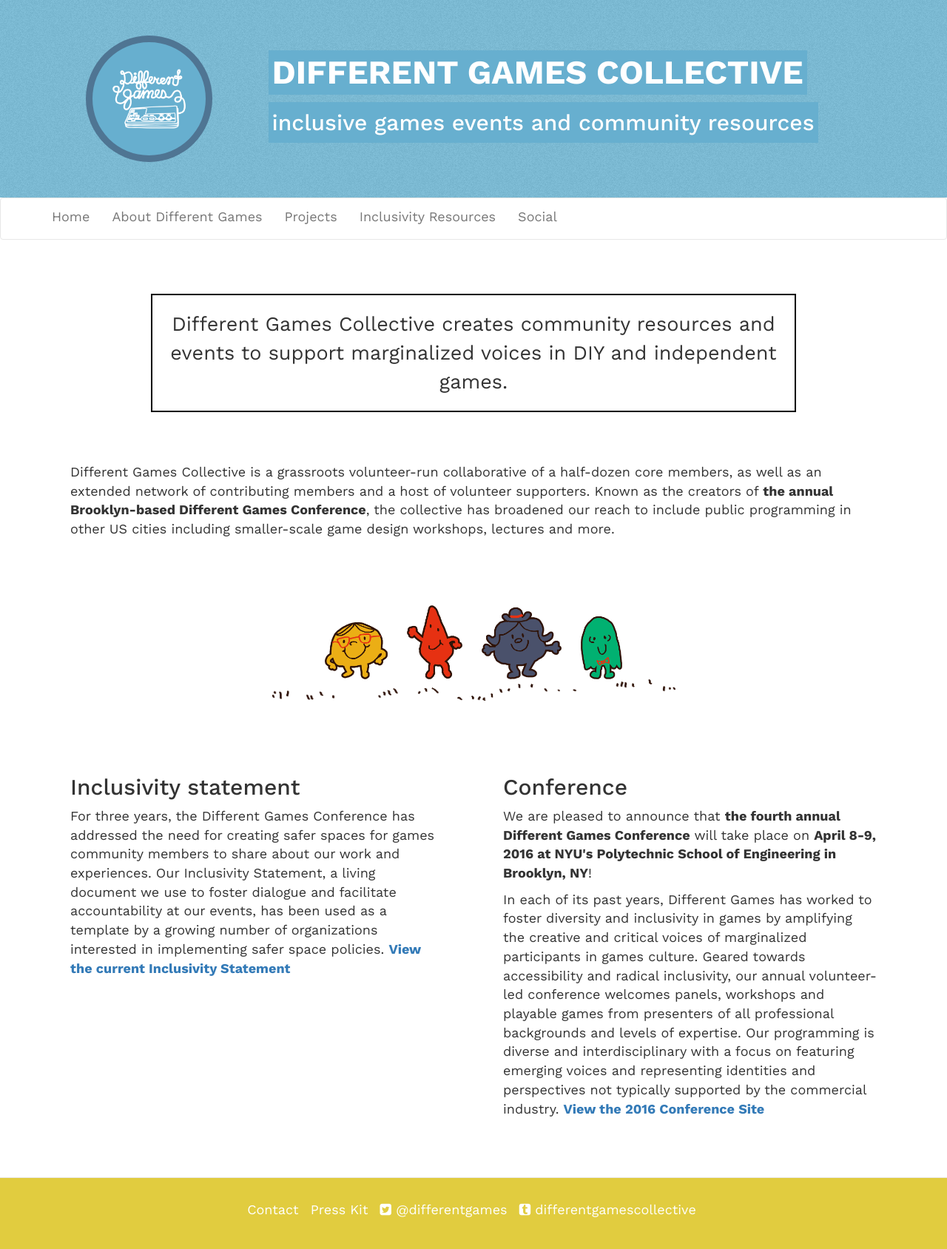
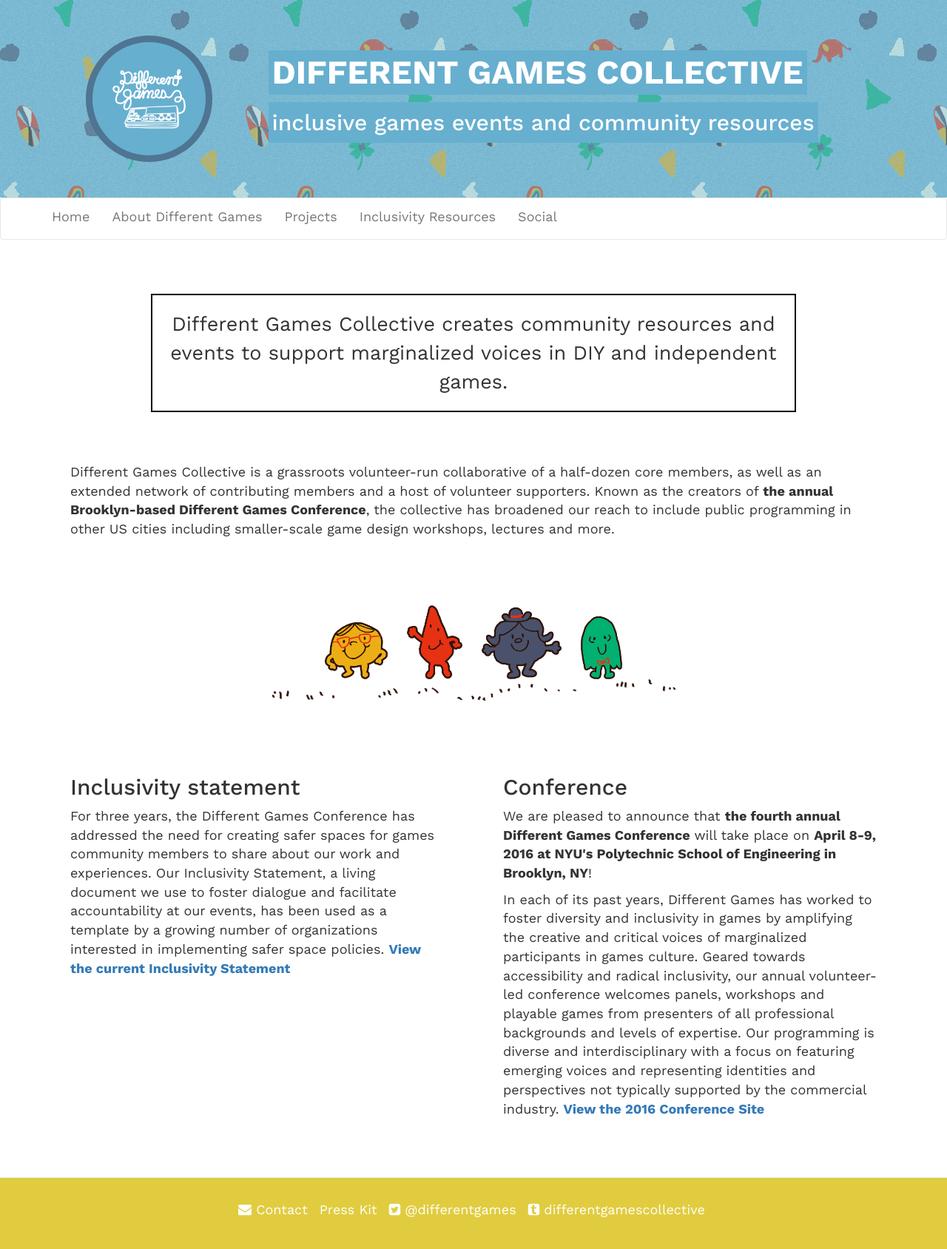
Before and after one commit to differentgames/collective-site, a Jekyll site: the page built from index.html, in a window 1280 px wide. Shown: the whole page at 74% size. Built offline with Jekyll 4.4.1, drawn with Linux system fonts in a browser that asks for light colours; nearby versions of some CDN libraries.

Commit message:
lol i forgot the banner image plus i changed footer contact to email

```diff
--- a/_includes/footer.html
+++ b/_includes/footer.html
@@ -4,7 +4,12 @@
     <div class="row">
       <div class="col-xs-12">
         <ul class="list-inline text-center">
-          <li><a href="/contact">Contact</a></li>
+          <li>
+            <i class="fa fa-envelope"></i>
+            <a href="mailto:differentgamesconference@gmail.com">
+              Contact
+            </a>
+          </li>
           <li><a href="/press-kit">Press Kit</a></li>
           <li>
             <i class="fa fa-twitter-square"></i>
```
Also changed, not shown: images/banner_pattern.png (added).
